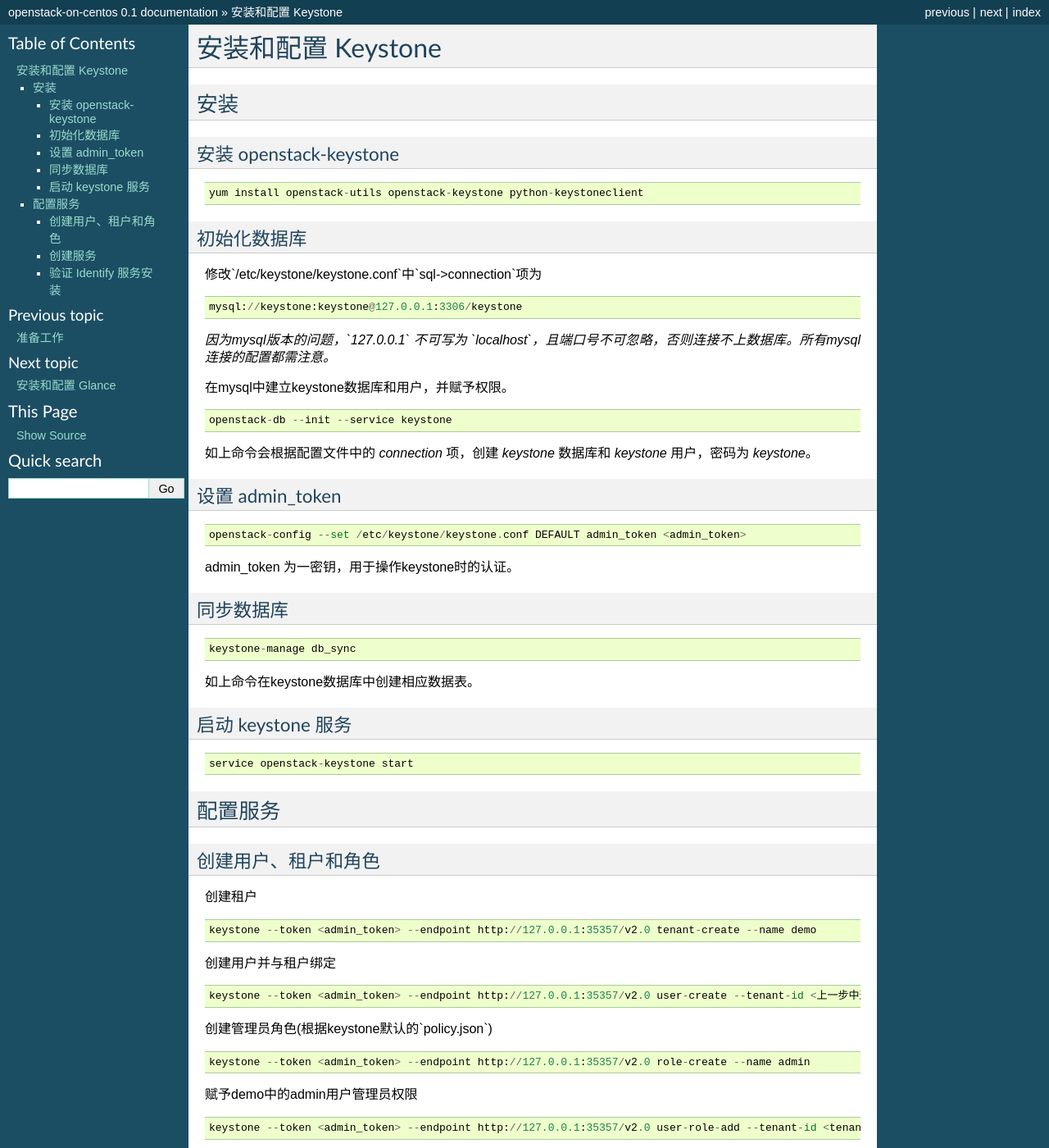
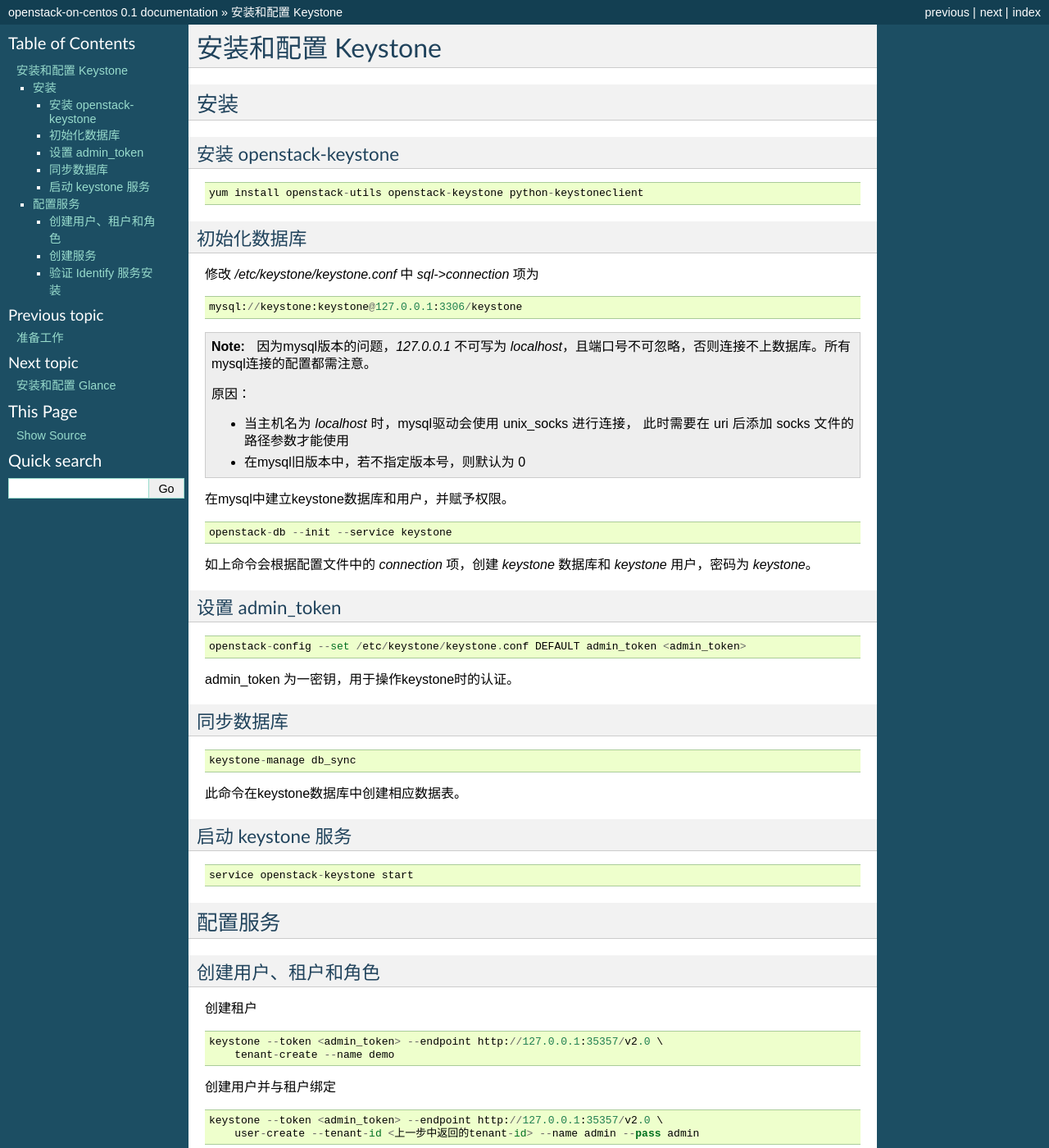
Before and after one commit to hongruiqi/openstack-on-centos6, a Sphinx documentation site: the page built from docs/keystone.rst, in a window 1280 px wide and 1400 px high. Shown: the whole window at 82% size. Built offline with Sphinx 7.4.7, drawn with Linux system fonts in a browser that asks for light colours; some of the changed text lies outside the part shown.

Commit message:
keystone.rst

```diff
--- a/docs/keystone.rst
+++ b/docs/keystone.rst
@@ -14,14 +14,20 @@
 初始化数据库
 ~~~~~~~~~~
 
-修改`/etc/keystone/keystone.conf`中`sql->connection`项为
+修改 `/etc/keystone/keystone.conf` 中 `sql->connection` 项为
 
 ::
 
     mysql://keystone:keystone@127.0.0.1:3306/keystone
 
 
-*因为mysql版本的问题，`127.0.0.1` 不可写为 `localhost`，且端口号不可忽略，否则连接不上数据库。所有mysql连接的配置都需注意。*
+.. note:: 因为mysql版本的问题，`127.0.0.1` 不可写为 `localhost`，且端口号不可忽略，否则连接不上数据库。所有mysql连接的配置都需注意。
+
+   原因：
+
+   - 当主机名为 `localhost` 时，mysql驱动会使用 unix_socks 进行连接，
+     此时需要在 uri 后添加 socks 文件的路径参数才能使用
+   - 在mysql旧版本中，若不指定版本号，则默认为 0
 
 在mysql中建立keystone数据库和用户，并赋予权限。
 
@@ -47,7 +53,7 @@
 
     keystone-manage db_sync
 
-如上命令在keystone数据库中创建相应数据表。
+此命令在keystone数据库中创建相应数据表。
 
 启动 keystone 服务
 ~~~~~~~~~~
@@ -66,120 +72,124 @@
 
 ::
 
-    keystone --token <admin_token> --endpoint http://127.0.0.1:35357/v2.0 tenant-create --name demo
+    keystone --token <admin_token> --endpoint http://127.0.0.1:35357/v2.0 \
+        tenant-create --name demo
 
 创建用户并与租户绑定
 
 ::
 
-    keystone --token <admin_token> --endpoint http://127.0.0.1:35357/v2.0 user-create --tenant-id <上一步中返回的tenant-id> --name admin --pass admin
+    keystone --token <admin_token> --endpoint http://127.0.0.1:35357/v2.0 \
+        user-create --tenant-id <上一步中返回的tenant-id> --name admin --pass admin
 
 创建管理员角色(根据keystone默认的`policy.json`)
 
 ::
 
-    keystone --token <admin_token> --endpoint http://127.0.0.1:35357/v2.0 role-create --name admin
+    keystone --token <admin_token> --endpoint http://127.0.0.1:35357/v2.0 \
+        role-create --name admin
 
 赋予demo中的admin用户管理员权限
 
 ::
 
-    keystone --token <admin_token> --endpoint http://127.0.0.1:35357/v2.0 user-role-add --tenant-id <tenant-id> --user-id <user-id> --role-id <role-id>
+    keystone --token <admin_token> --endpoint http://127.0.0.1:35357/v2.0 \
+        user-role-add --tenant-id <tenant-id> --user-id <user-id> --role-id <role-id>
 
 创建服务
 ~~~~~~~~~~
 
-修改 `/etc/keystone/keystone.conf` 中，`catalog->driver` 项为`keystone.catalog.backends.sql.Catalog`，即设置服务目录采用数据库存储。
+修改 `/etc/keystone/keystone.conf` 中，`catalog->driver` 项为 `keystone.catalog.backends.sql.Catalog`，即设置服务目录采用数据库存储。
 
 **定义 Identity 服务**
 
 ::
 
-    keystone --token <admin-token> --endpoint http://127.0.0.1:35357/v2.0 service-create --name=keystone --type=identity
+    keystone --token <admin-token> --endpoint http://127.0.0.1:35357/v2.0 \
+        service-create --name=keystone --type=identity
 
-    keystone --token <admin-token> \
-    --endpoint http://127.0.0.1:35357/v2.0 \
-    endpoint-create \
-    --region scut \
-    --service=id=<上一步返回的service-id> \
-    --publicurl=http://192.168.1.1:5000/v2.0 \
-    --internalurl=http://192.168.1.1:5000/v2.0 \
-    --adminurl=http://192.168.1.1:35357/v2.0
+    keystone --token <admin-token> --endpoint http://127.0.0.1:35357/v2.0 \
+        endpoint-create \
+        --region scut \
+        --service=id=<上一步返回的service-id> \
+        --publicurl=http://192.168.1.1:5000/v2.0 \
+        --internalurl=http://192.168.1.1:5000/v2.0 \
+        --adminurl=http://192.168.1.1:35357/v2.0
 
 **定义 Compute 服务**
 
 ::
 
-    keystone --token <admin-token> --endpoint http://127.0.0.1:35357/v2.0 service-create --name=nova --type=compute
+    keystone --token <admin-token> --endpoint http://127.0.0.1:35357/v2.0 \
+        service-create --name=nova --type=compute
 
-    keystone --token <admin-token> \
-    --endpoint http://127.0.0.1:35357/v2.0 \
-    endpoint-create \
-    --region scut \
-    --service=id=<上一步返回的service-id> \
-    --publicurl='http://192.168.1.1:8774/v2/%(tenant_id)s' \
-    --internalurl='http://192.168.1.1:8774/v2/%(tenant_id)s' \
-    --adminurl='http://192.168.1.1:8774/v2/%(tenant_id)s'
+    keystone --token <admin-token> --endpoint http://127.0.0.1:35357/v2.0 \
+        endpoint-create \
+        --region scut \
+        --service=id=<上一步返回的service-id> \
+        --publicurl='http://192.168.1.1:8774/v2/%(tenant_id)s' \
+        --internalurl='http://192.168.1.1:8774/v2/%(tenant_id)s' \
+        --adminurl='http://192.168.1.1:8774/v2/%(tenant_id)s'
 
 **定义 Volume 服务**
 
 ::
 
-    keystone --token <admin-token> --endpoint http://127.0.0.1:35357/v2.0 service-create --name=volume --type=volume
+    keystone --token <admin-token> --endpoint http://127.0.0.1:35357/v2.0 \
+        service-create --name=volume --type=volume
 
-    keystone --token <admin-token> \
-    --endpoint http://127.0.0.1:35357/v2.0 \
-    endpoint-create \
-    --region scut \
-    --service=id=<上一步返回的service-id> \
-    --publicurl='http://192.168.1.1:8776/v1/%(tenant_id)s' \
-    --internalurl='http://192.168.1.1:8776/v1/%(tenant_id)s' \
-    --adminurl='http://192.168.1.1:8776/v1/%(tenant_id)s'
+    keystone --token <admin-token> --endpoint http://127.0.0.1:35357/v2.0 \
+        endpoint-create \
+        --region scut \
+        --service=id=<上一步返回的service-id> \
+        --publicurl='http://192.168.1.1:8776/v1/%(tenant_id)s' \
+        --internalurl='http://192.168.1.1:8776/v1/%(tenant_id)s' \
+        --adminurl='http://192.168.1.1:8776/v1/%(tenant_id)s'
 
 **定义 Image 服务**
 
 ::
 
-    keystone --token <admin-token> --endpoint http://127.0.0.1:35357/v2.0 service-create --name=glance --type=image
+    keystone --token <admin-token> --endpoint http://127.0.0.1:35357/v2.0 \
+        service-create --name=glance --type=image
 
-    keystone --token <admin-token> \
-    --endpoint http://127.0.0.1:35357/v2.0 \
-    endpoint-create \
-    --region scut \
-    --service=id=<上一步返回的service-id> \
-    --publicurl='http://192.168.1.1:9292' \
-    --internalurl='http://192.168.1.1:9292' \
-    --adminurl='http://192.168.1.1:9292'
+    keystone --token <admin-token> --endpoint http://127.0.0.1:35357/v2.0 \
+        endpoint-create \
+        --region scut \
+        --service=id=<上一步返回的service-id> \
+        --publicurl='http://192.168.1.1:9292' \
+        --internalurl='http://192.168.1.1:9292' \
+        --adminurl='http://192.168.1.1:9292'
 
 **定义 EC2 兼容服务**
 
 ::
 
-    keystone --token <admin-token> --endpoint http://127.0.0.1:35357/v2.0 service-create --name=ec2 --type=ec2
+    keystone --token <admin-token> --endpoint http://127.0.0.1:35357/v2.0 \
+        service-create --name=ec2 --type=ec2
 
-    keystone --token <admin-token> \
-    --endpoint http://127.0.0.1:35357/v2.0 \
-    endpoint-create \
-    --region scut \
-    --service=id=<上一步返回的service-id> \
-    --publicurl='http://192.168.1.1:8773/services/Cloud' \
-    --internalurl='http://192.168.1.1:8773/services/Cloud' \
-    --adminurl='http://192.168.1.1:8773/services/Admin'
+    keystone --token <admin-token> --endpoint http://127.0.0.1:35357/v2.0 \
+        endpoint-create \
+        --region scut \
+        --service=id=<上一步返回的service-id> \
+        --publicurl='http://192.168.1.1:8773/services/Cloud' \
+        --internalurl='http://192.168.1.1:8773/services/Cloud' \
+        --adminurl='http://192.168.1.1:8773/services/Admin'
 
 **定义 Object Storage 服务**
 
 ::
 
-    keystone --token <admin-token> --endpoint http://127.0.0.1:35357/v2.0 service-create --name=swift --type=object-store
+    keystone --token <admin-token> --endpoint http://127.0.0.1:35357/v2.0 \
+        service-create --name=swift --type=object-store
 
-    keystone --token <admin-token> \
-    --endpoint http://127.0.0.1:35357/v2.0 \
-    endpoint-create \
-    --region scut \
-    --service=id=<上一步返回的service-id> \
-    --publicurl='http://192.168.1.1:8888/v1/AUTH_%(tenant_id)s' \
-    --internalurl='http://192.168.1.1:8888/v1/AUTH_%(tenant_id)s' \
-    --adminurl='http://192.168.1.1:8888/v1'
+    keystone --token <admin-token> --endpoint http://127.0.0.1:35357/v2.0 \
+        endpoint-create \
+        --region scut \
+        --service=id=<上一步返回的service-id> \
+        --publicurl='http://192.168.1.1:8888/v1/AUTH_%(tenant_id)s' \
+        --internalurl='http://192.168.1.1:8888/v1/AUTH_%(tenant_id)s' \
+        --adminurl='http://192.168.1.1:8888/v1'
 
 验证 Identify 服务安装
 ~~~~~~~~~~
@@ -188,13 +198,17 @@
 
 ::
 
-    keystone --os-username=admin --os-password=admin --os-auth-url=http://127.0.0.1:35357/v2.0 token-get
+    keystone --os-username=admin --os-password=admin \
+        --os-auth-url=http://127.0.0.1:35357/v2.0 token-get
 
 验证用户在指定的 tenant 上是否有明确定义的角色。
 
 ::
 
-    keystone --os-username=admin --os-password=admin --os-tenant-name=demo --os-auth-url=http://127.0.0.1:35357/v2.0 token-get
+    keystone --os-username=admin --os-password=admin \
+        --os-tenant-name=demo --os-auth-url=http://127.0.0.1:35357/v2.0 token-get
+
+此命令根据 username, password, tenant-name 换取访问 token
 
 可以将以上参数设置为环境变量，不用每次输入
 
@@ -215,4 +229,4 @@
 
 ::
 
-    keystone user-list
+    keystone user-list   # 列举所有用户
```
